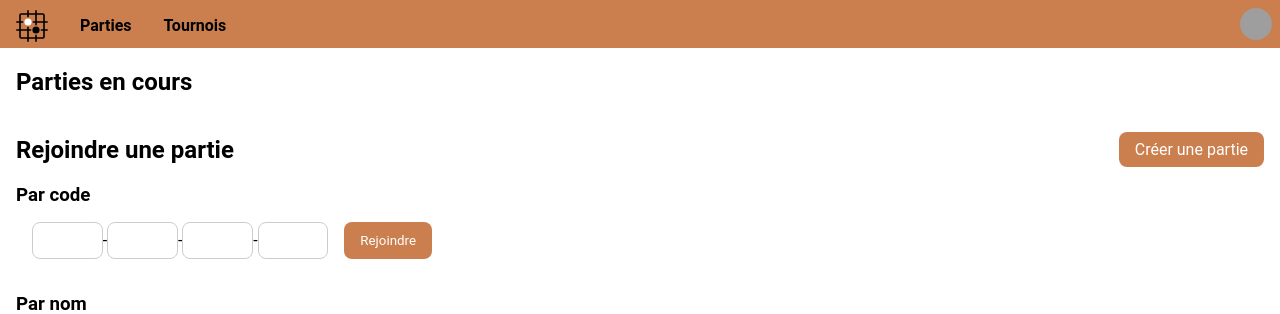
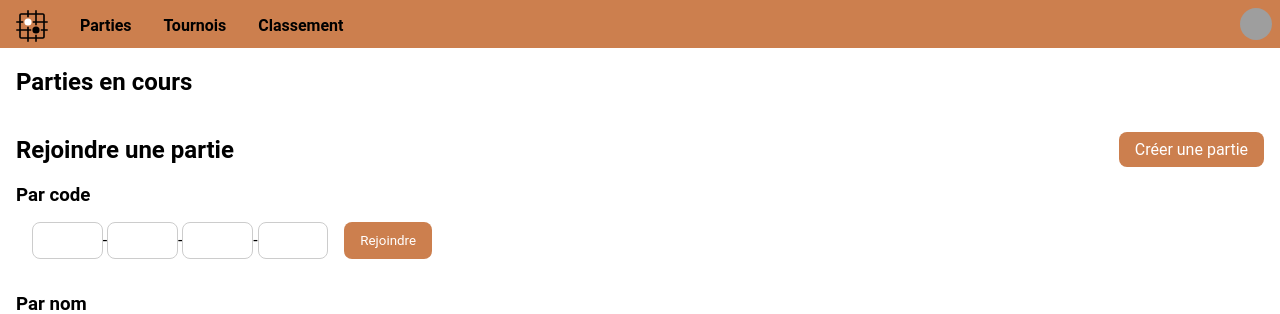
Before and after one commit to dept-info-iut-dijon/BUT3-S5-TeamErable-GoGoGo, a Django app: page / in a window 1280 px wide. Shown: the top 314 px of the page. Run offline with Django 4.2, Linux system fonts and the light colour scheme; the visitor is signed in with stand-in values (Sample User, id 1); some libraries are stand-ins or nearby versions; grey boxes are pictures that could not be loaded.

Commit message:
Ajout de classement dans la navbar

```diff
--- a/templates/reusable/header.html
+++ b/templates/reusable/header.html
@@ -14,6 +14,7 @@
             {% comment %} <li class="nav-item"><a href="/">Accueil</a></li> {% endcomment %}
             <li class="nav-item"><a href="/join-game">Parties</a></li>
             <li class="nav-item"><a href="/tournament">Tournois</a></li>
+            <li class="nav-item"><a href="/classement-global">Classement</a></li>
             <li class="nav-item"><a href="#" onclick="pfpMenuToggle();" class="pfp"><img src="/header-pfp" alt="Icône de profil"></a></li>
         </ul>
     </nav>
```
